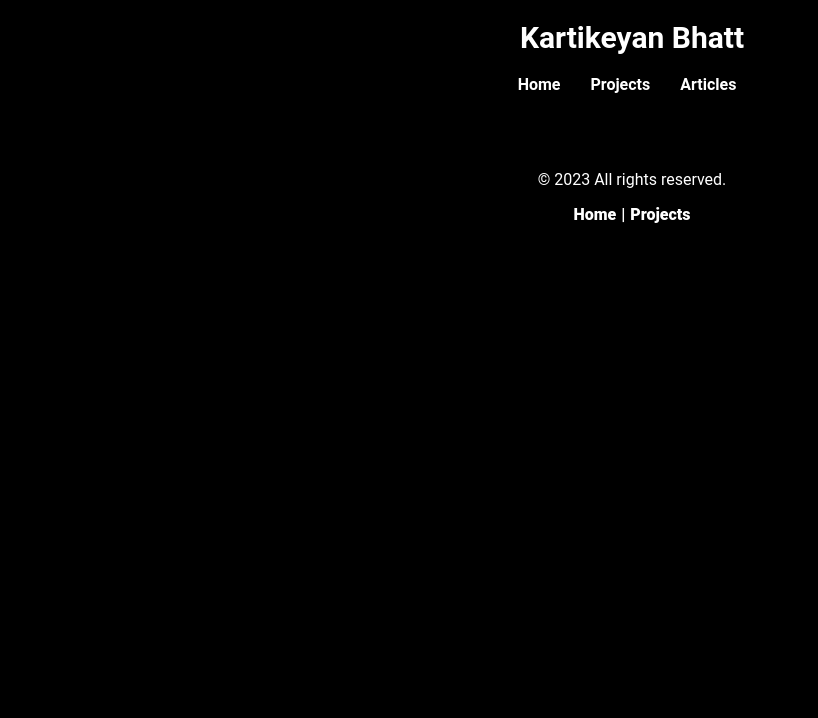
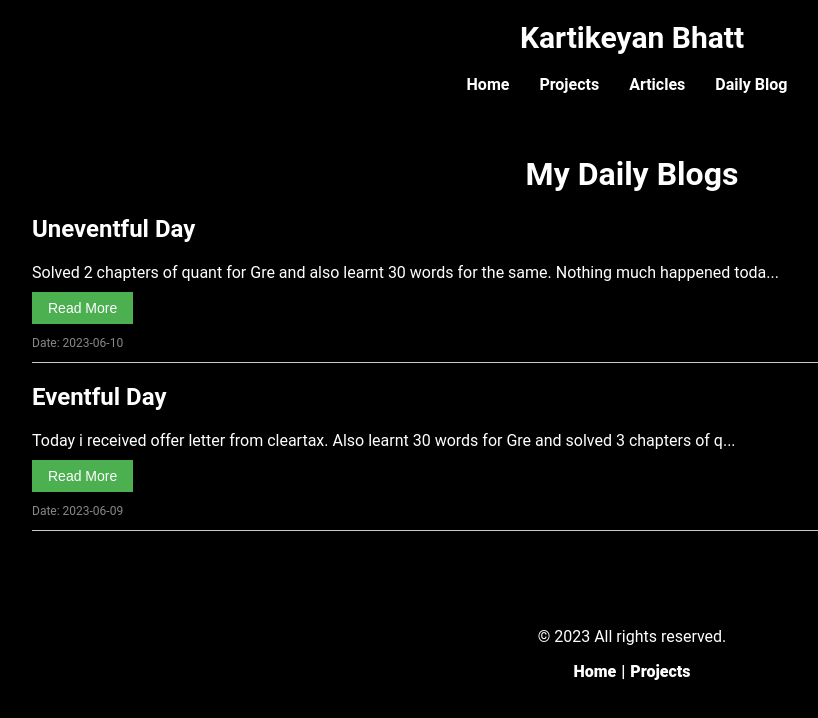
Before and after one commit to Kartikeyan8/New-Portfolio, a React (Create React App) app: page /blogs in a window 1280 px wide. Shown: the top 718 px of the page, without its empty margins (8-826 px from the left). Built offline with nearby package versions, Linux system fonts and the light colour scheme.

Commit message:
added daily-blogs feature

```diff
--- a/src/App.js
+++ b/src/App.js
@@ -10,6 +10,7 @@ import './App.css';
 import './style/Up.css'
 import { BrowserRouter } from 'react-router-dom';
 import { Routes, Route } from 'react-router-dom';
+import DailyBlog from './components/Daily_blog';
 function App() {
   return (
 
@@ -19,6 +20,7 @@ function App() {
           <Route path="/" element={<Home />} />
           <Route path="/projects" element={<Projects/>} />
           <Route path="/articles" element={<Articles/>} />
+          <Route path="/blogs" element={<DailyBlog/>}></Route>
         </Routes>
 
         <Footer /><Up />
--- a/src/components/Blogs_data.jsx
+++ b/src/components/Blogs_data.jsx
@@ -14,9 +14,10 @@ export const blogs = [
 
   },
   {
-    title: "Coming Soon",
-    date: "Soon",
-    image: "https://picsum.photos/800/400",
+    title: "Vite vs. Traditional React Startup: A Comparative Analysis",
+    date: "23rd June 2023",
+    image: "https://miro.medium.com/v2/resize:fit:720/0*fhRTpClM5AEhAZa7",
+    link: "https://medium.com/p/e2dce8f4ddec"
 
   }
   ,{
--- /dev/null
+++ b/src/components/Daily_blog.jsx
@@ -0,0 +1,43 @@
+import React, { useState } from 'react';
+import '../style/Daily_blog.css';
+
+import { blogs } from './daily_data';
+const DailyBlog = () => {
+
+
+  const [expandedBlogs, setExpandedBlogs] = useState([]);
+
+  const toggleExpand = (date) => {
+    if (expandedBlogs.includes(date)) {
+      setExpandedBlogs(expandedBlogs.filter((d) => d !== date));
+    } else {
+      setExpandedBlogs([...expandedBlogs, date]);
+    }
+  };
+
+  return (
+    <div className='container'>
+      <h1 className='main-blog-title'>My Daily Blogs</h1>
+      {blogs.map((blog) => (
+        <div key={blog.date} className='main-blog'>
+          <h2>{blog.title}</h2>
+          {expandedBlogs.includes(blog.date) ? (
+            <div className='content-blog1'>
+              <p>{blog.content}</p>
+              <button onClick={() => toggleExpand(blog.date)} className='blog-toggle'>Read Less</button>
+            </div>
+          ) : (
+            <div>
+              <p className='content-blog2'>{blog.content.substring(0, 100)}...</p>
+              <button onClick={() => toggleExpand(blog.date) } className='read-more'>Read More</button>
+            </div>
+          )}
+          <p className='date-of-blog'>Date: {blog.date}</p>
+          <hr />
+        </div>
+      ))}
+    </div>
+  );
+};
+
+export default DailyBlog;
--- a/src/components/Navbar.jsx
+++ b/src/components/Navbar.jsx
@@ -22,6 +22,10 @@ const Navbar = () => {
           <li className="nav-item">
             <Link to="/articles" className="nav-link">Articles </Link>
           </li>
+          <li className='nav-item'>
+              <Link to="/blogs" className="nav-link">Daily Blog</Link>
+
+          </li>
 
         </ul>
       </nav>
--- /dev/null
+++ b/src/components/daily_data.jsx
@@ -0,0 +1,13 @@
+export const blogs=[
+    {
+      date: '2023-06-10',
+      title: 'Uneventful Day',
+      content: 'Solved 2 chapters of quant for Gre and also learnt 30 words for the same. Nothing much happened today.',
+    },
+    {
+      date: '2023-06-09',
+      title: 'Eventful Day',
+      content: 'Today i received offer letter from cleartax. Also learnt 30 words for Gre and solved 3 chapters of quant for the same .',
+    }
+
+]
--- /dev/null
+++ b/src/style/Daily_blog.css
@@ -0,0 +1,52 @@
+
+
+.main-blog-title {
+  text-align: center;
+}
+
+.main-blog {
+  margin-bottom: 20px;
+}
+
+h2 {
+  font-size: 24px;
+}
+
+.content-blog1 {
+  margin-bottom: 10px;
+}
+
+.content-blog2 {
+  margin-bottom: 10px;
+  overflow: hidden;
+  text-overflow: ellipsis;
+}
+
+.blog-toggle {
+  background-color: #f44336;
+  color: #fff;
+  border: none;
+  padding: 8px 16px;
+  font-size: 14px;
+  cursor: pointer;
+}
+
+.read-more {
+  background-color: #4caf50;
+  color: #fff;
+  border: none;
+  padding: 8px 16px;
+  font-size: 14px;
+  cursor: pointer;
+}
+
+.date-of-blog {
+  font-size: 12px;
+  color: #888;
+}
+
+hr {
+  border: none;
+  border-top: 1px solid #ccc;
+  margin: 10px 0;
+}
```
